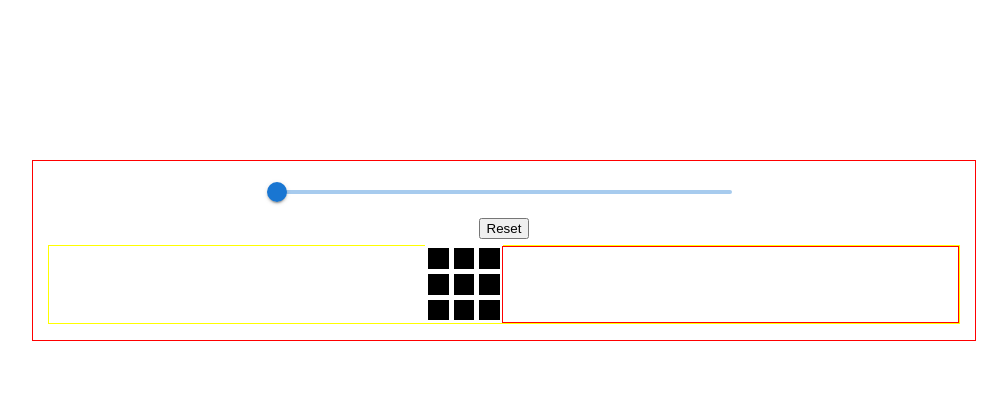
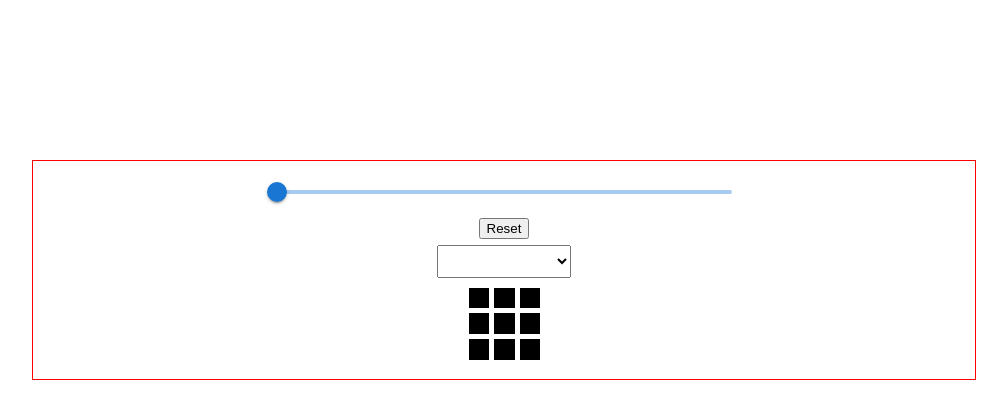
Before and after one commit to SmarterFuture/web-games, a React (Create React App) app: page / in a window 1280 px wide. Shown: the top 418 px of the page, without its empty margins (136-1143 px from the left). Built offline with nearby package versions, Linux system fonts and the light colour scheme.

Commit message:
history select box with html select

```diff
--- a/src/App.tsx
+++ b/src/App.tsx
@@ -21,17 +21,20 @@ function Game({ side }: Size) {
     const [xNext, setXNext] = useState<boolean>(true);
     const [tiles, setTiles] = useState<Array<Player | undefined>>(Array(side ** 2));
     const [history, setHistory] = useState<Array<History>>(Array());
-    const [wasMod, setWasMod] = useState<number>(-1);
+    const [selected, setSelected] = useState<number>(0);
     const [lock, setLock] = useState<boolean>(false);
 
-    function jumpTo(move: number) {
+    function jumpTo(event: React.ChangeEvent<HTMLSelectElement>) {
+        const move: number  = +event.target.value;
         const newState = history[move];
         setTiles(newState.state);
         setXNext(!!(move % 2));
-        setWasMod(move);
+        setSelected(move);
         if ( move + 1 !== history.length ) {
             setLock(false)
         }
+        event.target.size = 1;
+        event.target.blur();
     }
 
     function playerTurn( index: number ) {
@@ -51,9 +54,8 @@ function Game({ side }: Size) {
 
         let nextHistory: Array<History> = history.slice();
 
-        if ( wasMod !== -1 ) {
-            nextHistory = history.slice(0, wasMod + 1);
-            setWasMod(-1);
+        if ( selected !== history.length ) {
+            nextHistory = history.slice(0, selected + 1);
         }
 
         const out = validateTicTacToe(nextState, side, Math.max(3, side - 1));
@@ -71,6 +73,7 @@ function Game({ side }: Size) {
 
         nextHistory.push(historyLog);
         setHistory(nextHistory);
+        setSelected( nextHistory.length - 1);
     }
 
     let rows: Array<React.JSX.Element> = [];
@@ -95,25 +98,29 @@ function Game({ side }: Size) {
         }
 
         historyButtons.push(
-            <li key={i}>
-                <button onClick={() => jumpTo(i)}>
+            <option className="historyLog" key={i} value={i}>
                 { message }
-                </button>
-            </li>
+            </option>
         );
     })
 
     return (
-        <div className="tictactoeBox">
+        <>
+            <div className="historyDiv">
+                <select
+                    className="historyList"
+                    value={ selected }
+                    onChange={ jumpTo }
+                    onFocus={ ( event ) => event.target.size = Math.min(10, history.length) }
+                    onBlur ={ ( event ) => event.target.size = 1}
+                >
+                    {historyButtons}
+                </select>
+            </div>
             <div>
                 {rows}
             </div>
-            <div className="historyDiv">
-                <ul className="historyList">
-                    {historyButtons}
-                </ul>
-            </div>
-        </div>
+        </>
     );
 }
 
--- a/src/styles.css
+++ b/src/styles.css
@@ -37,12 +37,13 @@
 }
 
 .historyList {
-    list-style: none;
+    width: 10em;
+    padding: .5em;
+    float: center;
 }
 
 .historyDiv {
-    border: solid thin red;
-    width: 50%
+    margin-bottom: .5em;
 }
 
 .tictactoeBox {
```
